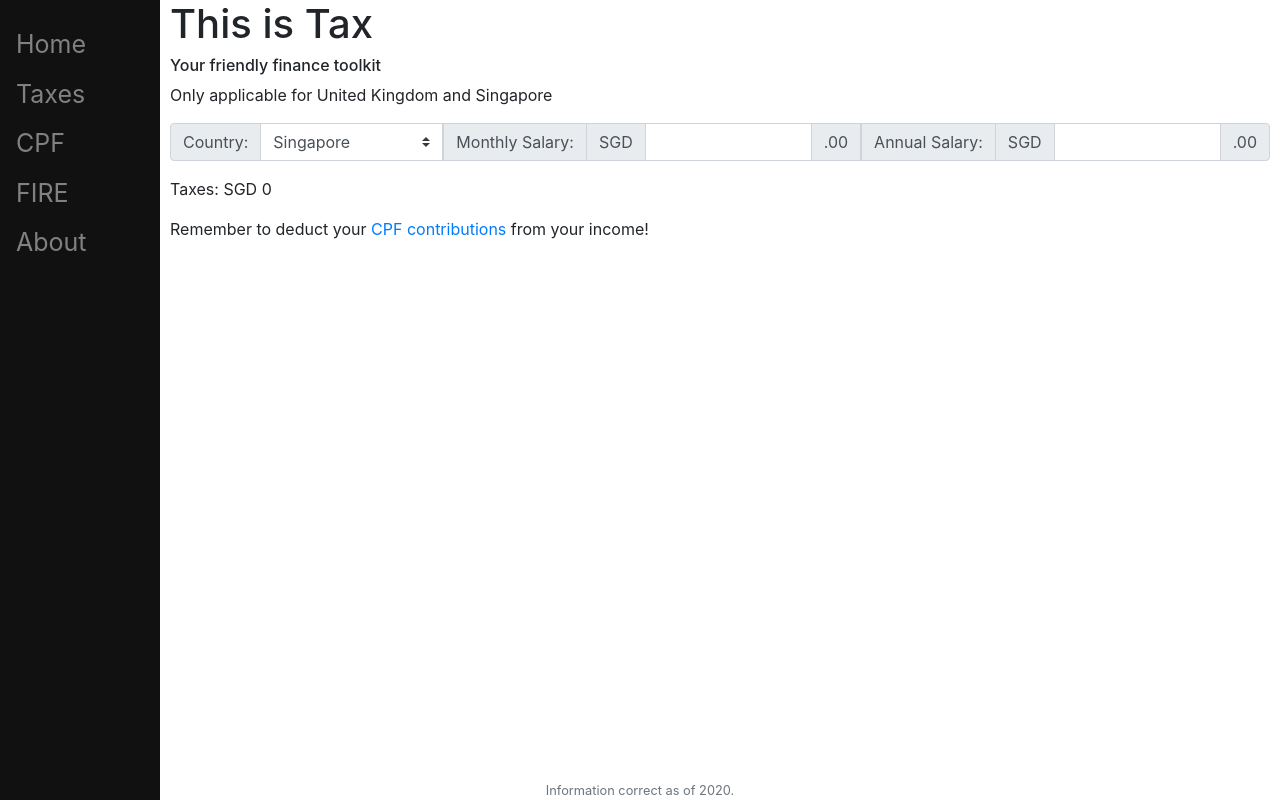
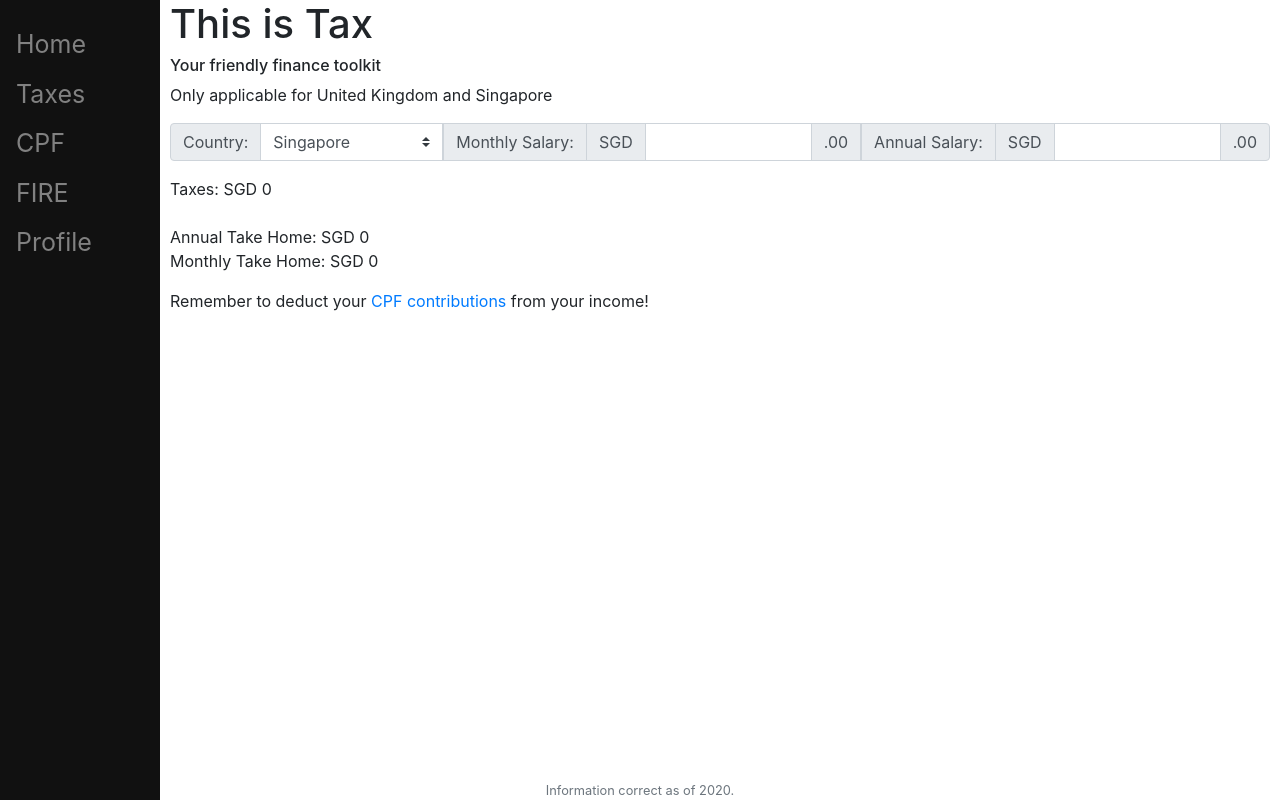
Before and after one commit to tangboxuan/ThisIsFinance, a Flask app: page /taxes in a window 1280 px wide. Run offline with Flask 2, Linux system fonts and the light colour scheme; some libraries are stand-ins or nearby versions.

Commit message:
Take Home Pay

```diff
--- a/static/taxes.js
+++ b/static/taxes.js
@@ -97,12 +97,15 @@ function calculateTax(income)
 {
     if (country === "sg")
     {
-        document.querySelector("#taxes").innerHTML = sgTaxes(income).toFixed(0);
+		sgTax = sgTaxes(income).toFixed(0);
+		sgTakeHome = income - sgTax;
+        document.querySelector("#taxes").innerHTML = sgTax + "</br></br>Annual Take Home: SGD " + sgTakeHome + "</br>Monthly Take Home: SGD " + (sgTakeHome/12).toFixed(0);
     }
     if (country === "uk")
     {
     	ukTax = ukTaxes(income)
-        document.querySelector("#taxes").innerHTML = ukTax[0].toFixed(0) + "</br>Income Tax: GBP " + ukTax[1].toFixed(0) + "</br>National Insurance: GBP " + ukTax[2].toFixed(0);
+		ukTakeHome = income - ukTax[0].toFixed(0);
+        document.querySelector("#taxes").innerHTML = ukTax[0].toFixed(0) + "</br>Income Tax: GBP " + ukTax[1].toFixed(0) + "</br>National Insurance: GBP " + ukTax[2].toFixed(0) + "</br></br>Annual Take Home: GBP " + ukTakeHome + "</br>Monthly Take Home: GBP " + (ukTakeHome/12).toFixed(0);
     }
 }
 
--- a/templates/boxuan.html
+++ b/templates/boxuan.html
@@ -7,6 +7,9 @@
 {% block main %}
     <h1>This is Me</h1>
     <p>Hi, I am Boxuan from Singapore. </p>
+    <h3>Links</h3>
     <p><a href="http://linkedin.com/in/tangboxuan">LinkedIn</a></p>
     <p><a href="https://github.com/tangboxuan">Github</a></p>
+    <h3>Projects</h3>
+    <p><a href="https://sepicker.herokuapp.com">SEPicker</a>: A Flask web application for National University of Singapore undergraduates to more easily search for student exchange module mappings.</p>
 {% endblock %}
--- a/templates/index.html
+++ b/templates/index.html
@@ -6,5 +6,5 @@
 
 {% block main %}
     <h1>This is Home</h1>
-    <h6>Truly, where I know I must be</h6>
+    <h6>Hi, I am Boxuan from Singapore!</h6>
 {% endblock %}
--- a/templates/layout.html
+++ b/templates/layout.html
@@ -14,7 +14,7 @@
             <a href="/taxes">Taxes</a>
             <a href="/cpf">CPF</a>
             <a href="/fire">FIRE</a>
-            <a href="/me">About</a>
+            <a href="/me">Profile</a>
         </div>
         <div class="main">
             {% block main %}
--- a/templates/taxes.html
+++ b/templates/taxes.html
@@ -40,7 +40,7 @@
     <p>
        Taxes:
        <text id="tax_currency">SGD</text>
-       <text id="taxes">0</text>
+       <text id="taxes">0</br></br>Annual Take Home: SGD 0</br>Monthly Take Home: SGD 0</text>
     </p>
     <p id="disclaimer">Remember to deduct your <a href=/cpf>CPF contributions</a> from your income!</p>
     <footer class="small text-center text-muted">
```
Also changed, not shown: 1 other file.
